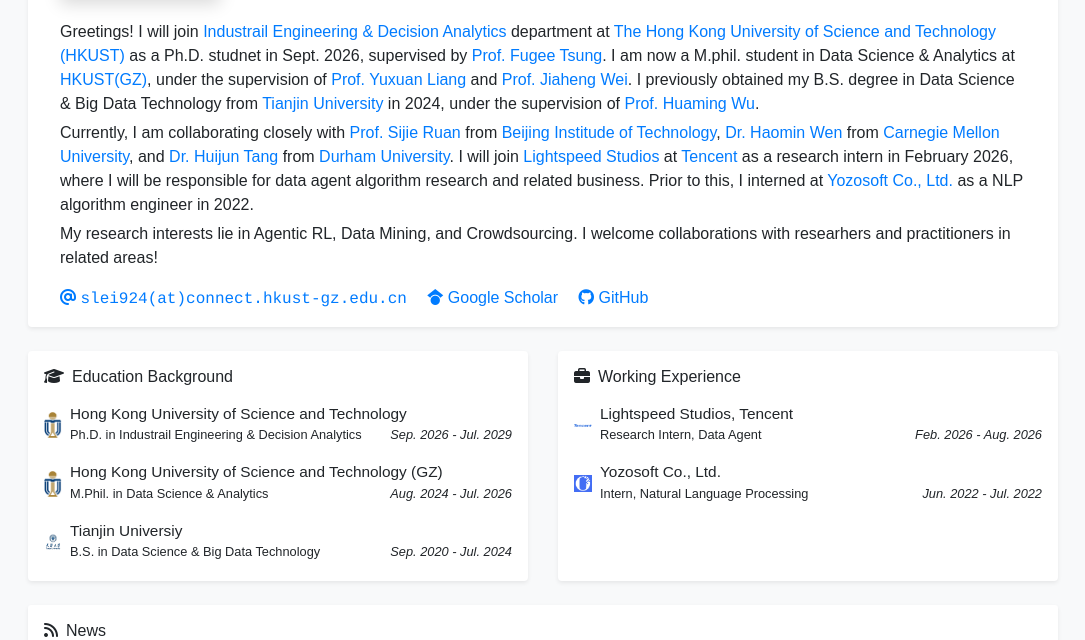
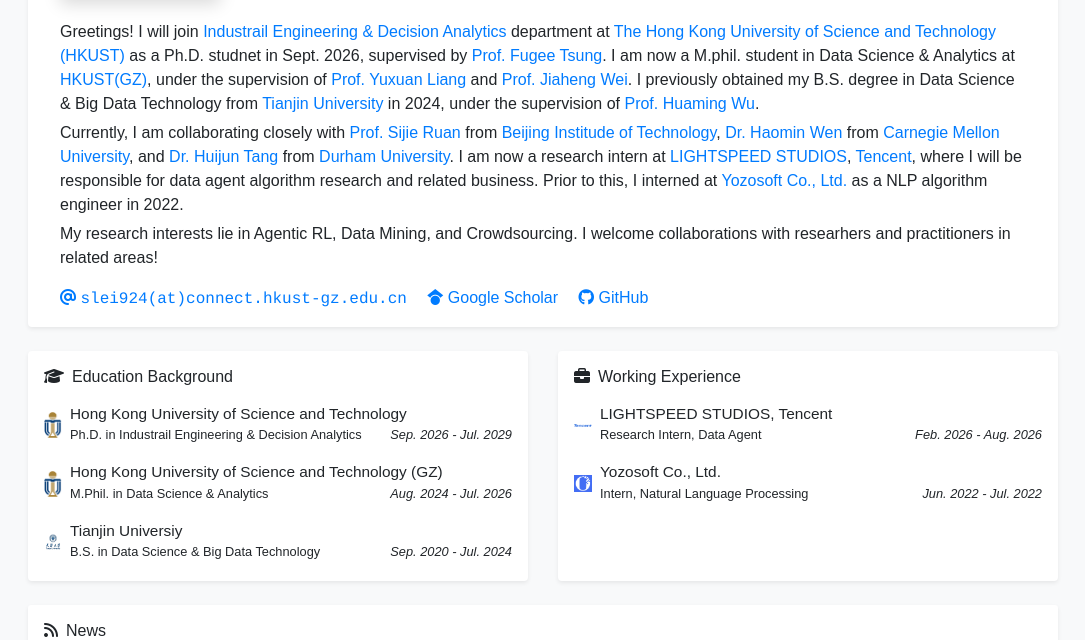
Before and after one commit to thunderlrr/songxinlei.github.io, a Jekyll site: the page built from index.html, in a window 1280 px wide and 900 px high, cut to the strip 260-900 px from the top of the window. Shown: the whole strip, without its empty margins (97-1182 px from the left). Built offline with Jekyll 4.4.1, drawn with Linux system fonts in a browser that asks for light colours; a style sheet for code colours, icons or effects is not loaded; some of the changed text lies outside the part shown.

Commit message:
Revise profile details and update internship information
Updated profile information including current collaborations, internship details, and research interests.

```diff
--- a/_data/profile.yml
+++ b/_data/profile.yml
@@ -24,7 +24,7 @@
     Greetings! I will join <a href="https://ieda.ust.hk/eng/index.php" target="_blank">Industrail Engineering & Decision Analytics</a> department at <a href="https://hkust.edu.hk/" target="_blank">The Hong Kong University of Science and Technology (HKUST)</a> as a Ph.D. studnet in Sept. 2026, supervised by <a href="https://www.ieda.ust.hk/dfaculty/tsung/" target="_blank">Prof. Fugee Tsung</a>. I am now a M.phil. student in Data Science & Analytics at <a href="https://www.hkust-gz.edu.cn/zh/" target="_blank">HKUST(GZ)</a>, under the supervision of <a href="https://yuxuanliang.com/" target="_blank">Prof. Yuxuan Liang</a> and <a href="https://sites.google.com/ucsc.edu/jiahengwei" target="_blank">Prof. Jiaheng Wei</a>. I previously obtained my B.S. degree in Data Science & Big Data Technology from <a href="https://www.tju.edu.cn/" target="_blank">Tianjin University</a> in 2024, under the supervision of <a href="https://cam.tju.edu.cn/homepage/wuhuaming/" target="_blank">Prof. Huaming Wu</a>.
   </p>
   <p style="margin-bottom: 5px;">
-    Currently, I am collaborating closely with <a href="http://www.sjruan.me/" target="_blank">Prof. Sijie Ruan</a> from <a href="https://www.bit.edu.cn/" target="_blank">Beijing Institude of Technology</a>, <a href="https://wenhaomin.github.io/" target="_blank">Dr. Haomin Wen</a> from <a href="https://www.cmu.edu/" target="_blank">Carnegie Mellon University</a>, and <a href="https://www.durham.ac.uk/staff/huijun-tang/" target="_blank">Dr. Huijun Tang</a> from <a href="https://www.durham.ac.uk/" target="_blank">Durham University</a>. I will join <a href="https://guangzi.qq.com/" target="_blank">Lightspeed Studios</a> at <a href="https://www.tencent.com/zh-cn/index.html" target="_blank">Tencent</a> as a research intern in February 2026, where I will be responsible for data agent algorithm research and related business. Prior to this, I interned at <a href="https://www.yozosoft.com/" target="_blank">Yozosoft Co., Ltd.</a> as a NLP algorithm engineer in 2022.
+    Currently, I am collaborating closely with <a href="http://www.sjruan.me/" target="_blank">Prof. Sijie Ruan</a> from <a href="https://www.bit.edu.cn/" target="_blank">Beijing Institude of Technology</a>, <a href="https://wenhaomin.github.io/" target="_blank">Dr. Haomin Wen</a> from <a href="https://www.cmu.edu/" target="_blank">Carnegie Mellon University</a>, and <a href="https://www.durham.ac.uk/staff/huijun-tang/" target="_blank">Dr. Huijun Tang</a> from <a href="https://www.durham.ac.uk/" target="_blank">Durham University</a>. I am now a research intern at <a href="https://guangzi.qq.com/" target="_blank">LIGHTSPEED STUDIOS</a>, <a href="https://www.tencent.com/zh-cn/index.html" target="_blank">Tencent</a>, where I will be responsible for data agent algorithm research and related business. Prior to this, I interned at <a href="https://www.yozosoft.com/" target="_blank">Yozosoft Co., Ltd.</a> as a NLP algorithm engineer in 2022.
   </p>
   <p style="margin-bottom: 5px;">
     My research interests lie in Agentic RL, Data Mining, and Crowdsourcing. I welcome collaborations with researhers and practitioners in related areas!
@@ -49,7 +49,7 @@
   date: Sep. 2020 - Jul. 2024
 
 experience:
-- name: Lightspeed Studios, Tencent
+- name: LIGHTSPEED STUDIOS, Tencent
   logo: /assets/images/badges/tencent_company.png
   position: Research Intern, Data Agent
   date: Feb. 2026 - Aug. 2026
@@ -71,6 +71,8 @@
   date: 2022
 
 activities:
+  - name: Program Committee of KDD
+    date: 2026
   - name: Program Committee of AAAI & WebST
     date: 2025
   - name: Reviewer of IEEE BigData & ADVEI & APWeb
```
